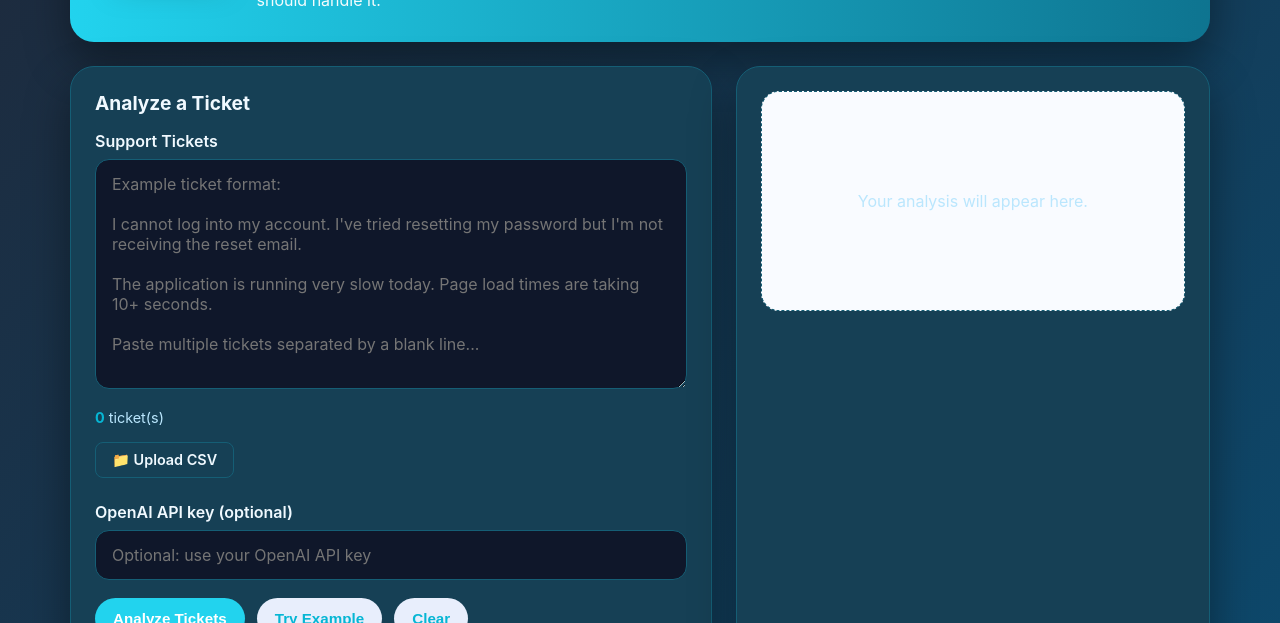
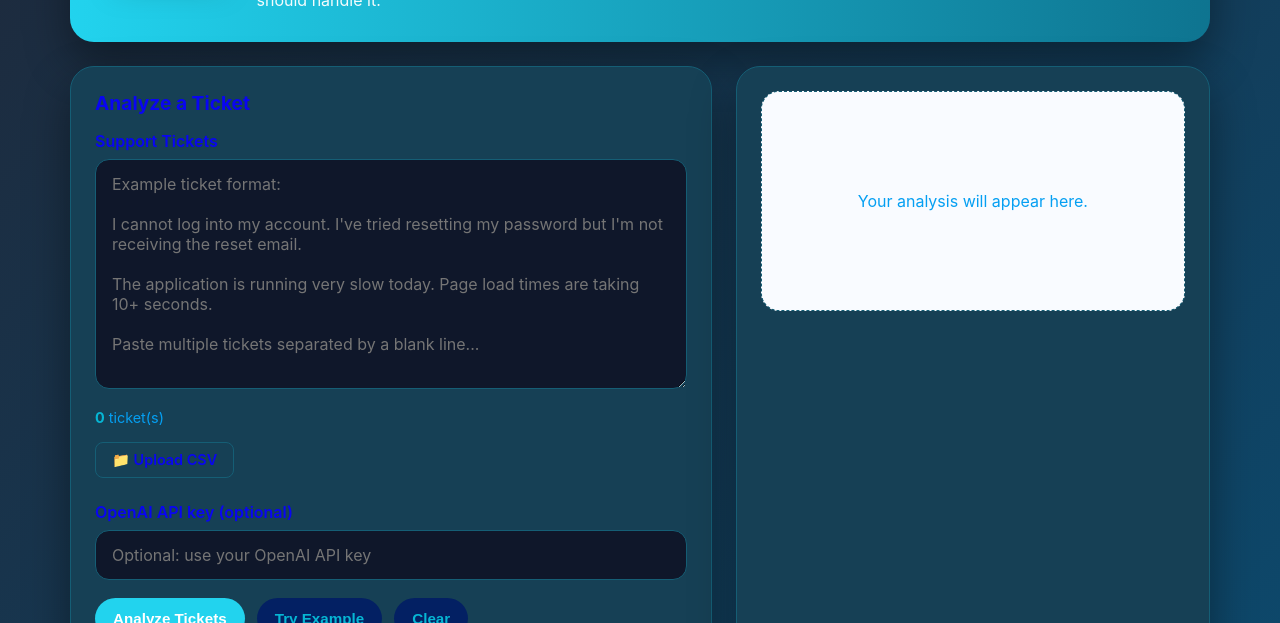
Before and after one commit to sarahgdykes-ux/SupportSpecialistWeek3, a website: page index.html in a window 1280 px wide. Both pictures are taken after a click on the button "Toggle dark mode". Shown: the part 177-800 px from the top of the page. Drawn offline with Linux system fonts and the light colour scheme.

Commit message:
darken text color

```diff
--- a/styles.css
+++ b/styles.css
@@ -15,8 +15,8 @@
   color-scheme: dark;
   --bg: #0c4A6E;
   --panel: #164055;
-  --text: #f0f9ff;
-  --muted: #bae6fd;
+  --text: #0905f2;
+  --muted: #059ff2;
   --accent: #22d3ee;
   --accent-strong: #06b6d4;
   --border: #155e75;
@@ -292,7 +292,7 @@ button:active {
 }
 
 .secondary {
-  background: #e8eefc;
+  background: #032063;
   color: var(--accent-strong);
 }
 
@@ -473,7 +473,7 @@ button:active {
 }
 
 .bulk-btn.secondary {
-  background: #e8eefc;
+  background: #3468e1;
   color: var(--accent-strong);
 }
 
```
